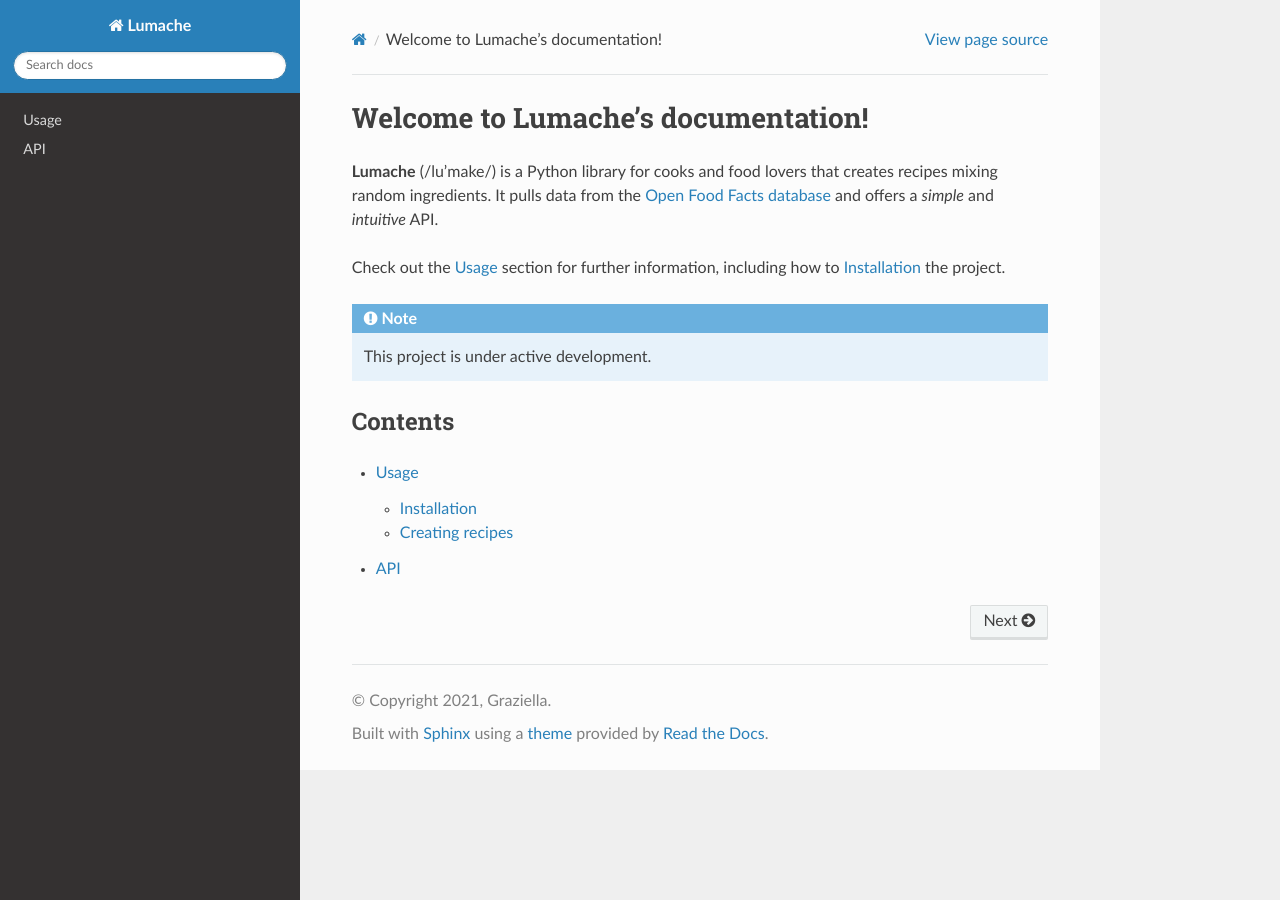
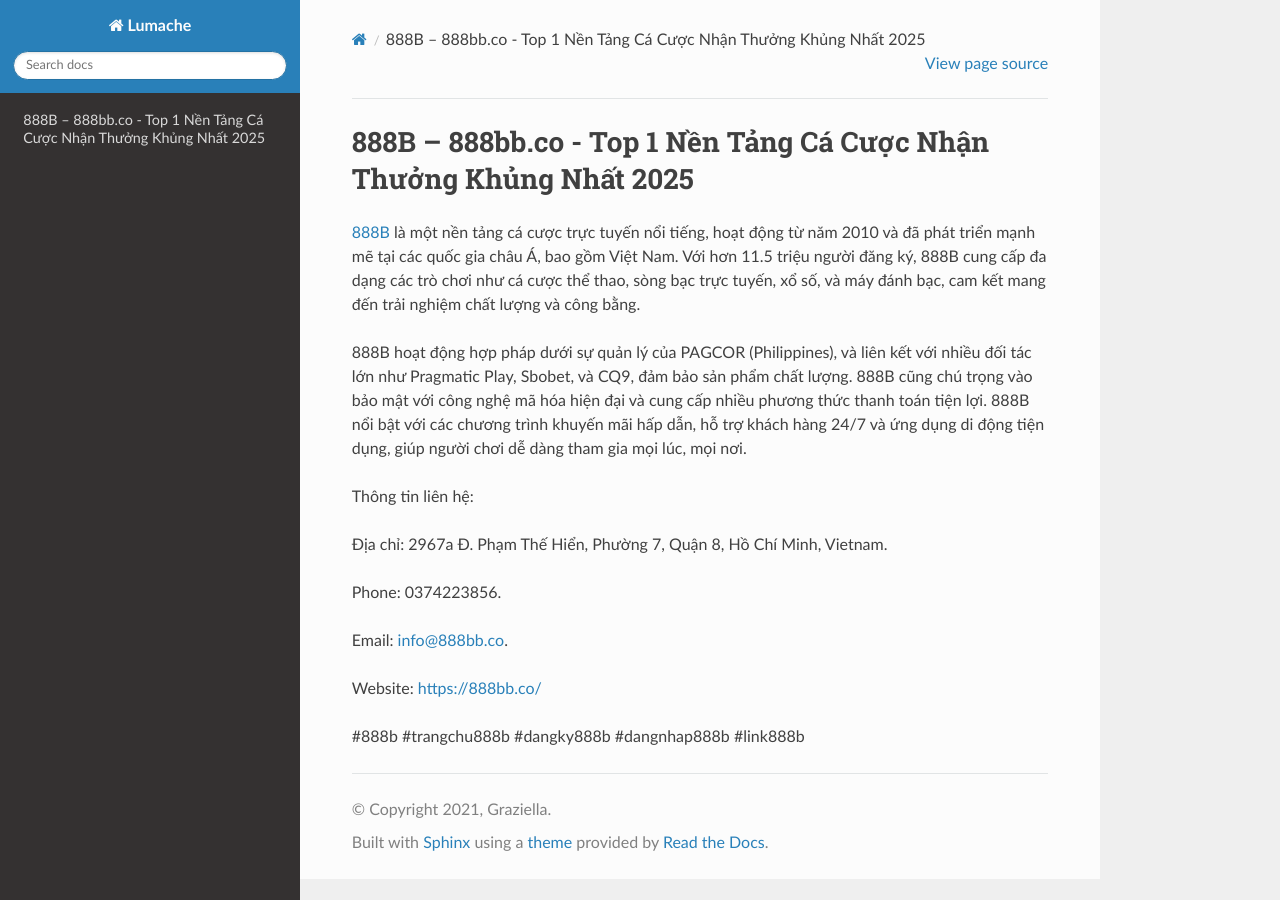
Before and after one commit to moonneil524kawb/888bbco, a Sphinx documentation site: the page built from docs/source/index.rst, in a window 1280 px wide. Built offline with Sphinx 7.4.7 and the Read the Docs theme 3.1.0, drawn with Linux system fonts in a browser that asks for light colours.

Commit message:
Update index.rst

```diff
--- a/docs/source/index.rst
+++ b/docs/source/index.rst
@@ -1,22 +1,18 @@
-Welcome to Lumache's documentation!
+888B – 888bb.co - Top 1 Nền Tảng Cá Cược Nhận Thưởng Khủng Nhất 2025
 ===================================
 
-**Lumache** (/lu'make/) is a Python library for cooks and food lovers
-that creates recipes mixing random ingredients.
-It pulls data from the `Open Food Facts database <https://world.openfoodfacts.org/>`_
-and offers a *simple* and *intuitive* API.
+`888B <https://888bb.co/>`_ là một nền tảng cá cược trực tuyến nổi tiếng, hoạt động từ năm 2010 và đã phát triển mạnh mẽ tại các quốc gia châu Á, bao gồm Việt Nam. Với hơn 11.5 triệu người đăng ký, 888B cung cấp đa dạng các trò chơi như cá cược thể thao, sòng bạc trực tuyến, xổ số, và máy đánh bạc, cam kết mang đến trải nghiệm chất lượng và công bằng.
 
-Check out the :doc:`usage` section for further information, including
-how to :ref:`installation` the project.
+888B hoạt động hợp pháp dưới sự quản lý của PAGCOR (Philippines), và liên kết với nhiều đối tác lớn như Pragmatic Play, Sbobet, và CQ9, đảm bảo sản phẩm chất lượng. 888B cũng chú trọng vào bảo mật với công nghệ mã hóa hiện đại và cung cấp nhiều phương thức thanh toán tiện lợi. 888B nổi bật với các chương trình khuyến mãi hấp dẫn, hỗ trợ khách hàng 24/7 và ứng dụng di động tiện dụng, giúp người chơi dễ dàng tham gia mọi lúc, mọi nơi.
 
-.. note::
+Thông tin liên hệ:
 
-   This project is under active development.
+Địa chỉ: 2967a Đ. Phạm Thế Hiển, Phường 7, Quận 8, Hồ Chí Minh, Vietnam.
 
-Contents
---------
+Phone: 0374223856.
 
-.. toctree::
+Email: info@888bb.co.
 
-   usage
-   api
+Website: https://888bb.co/
+
+#888b #trangchu888b #dangky888b #dangnhap888b #link888b
```
